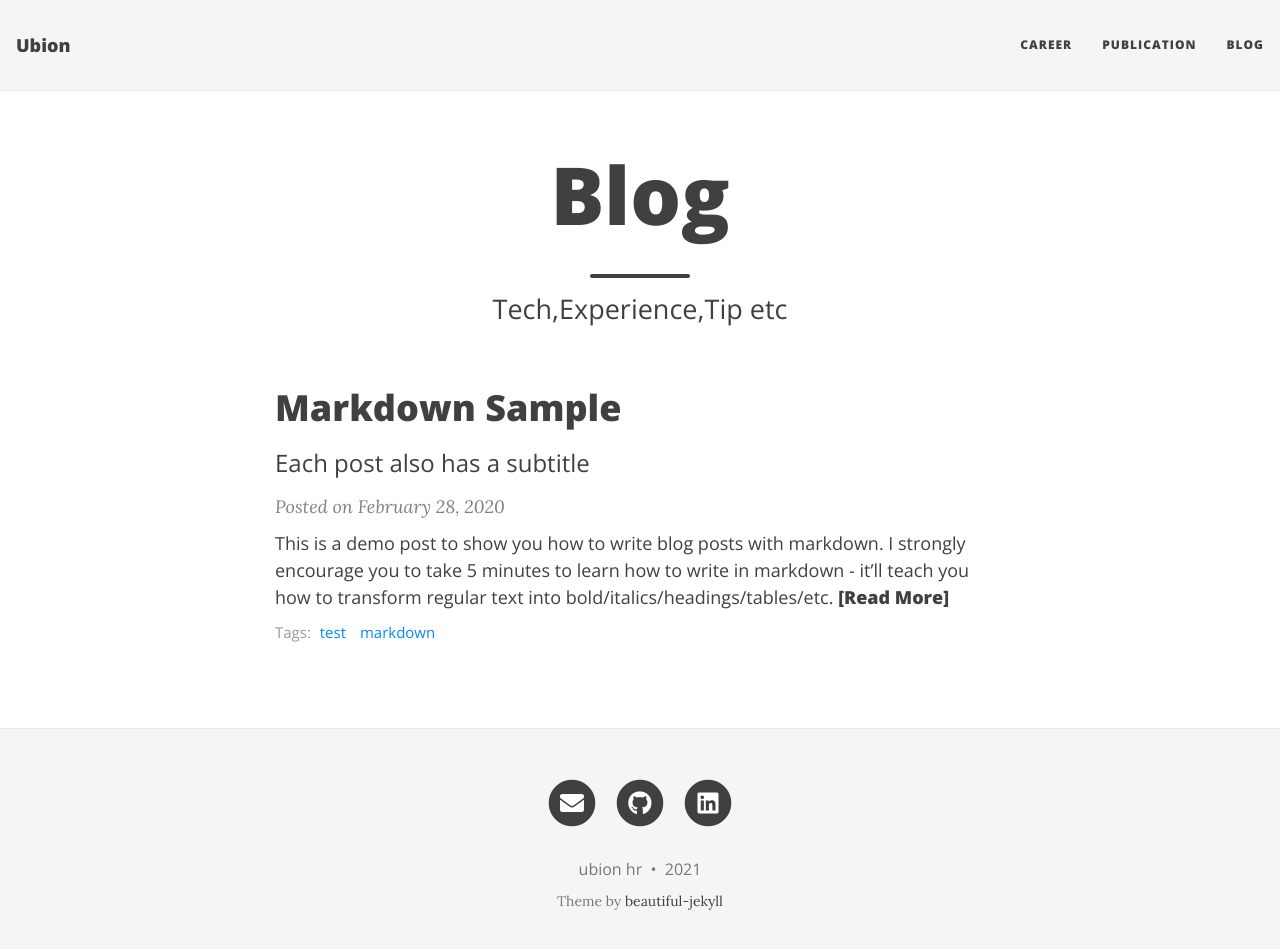
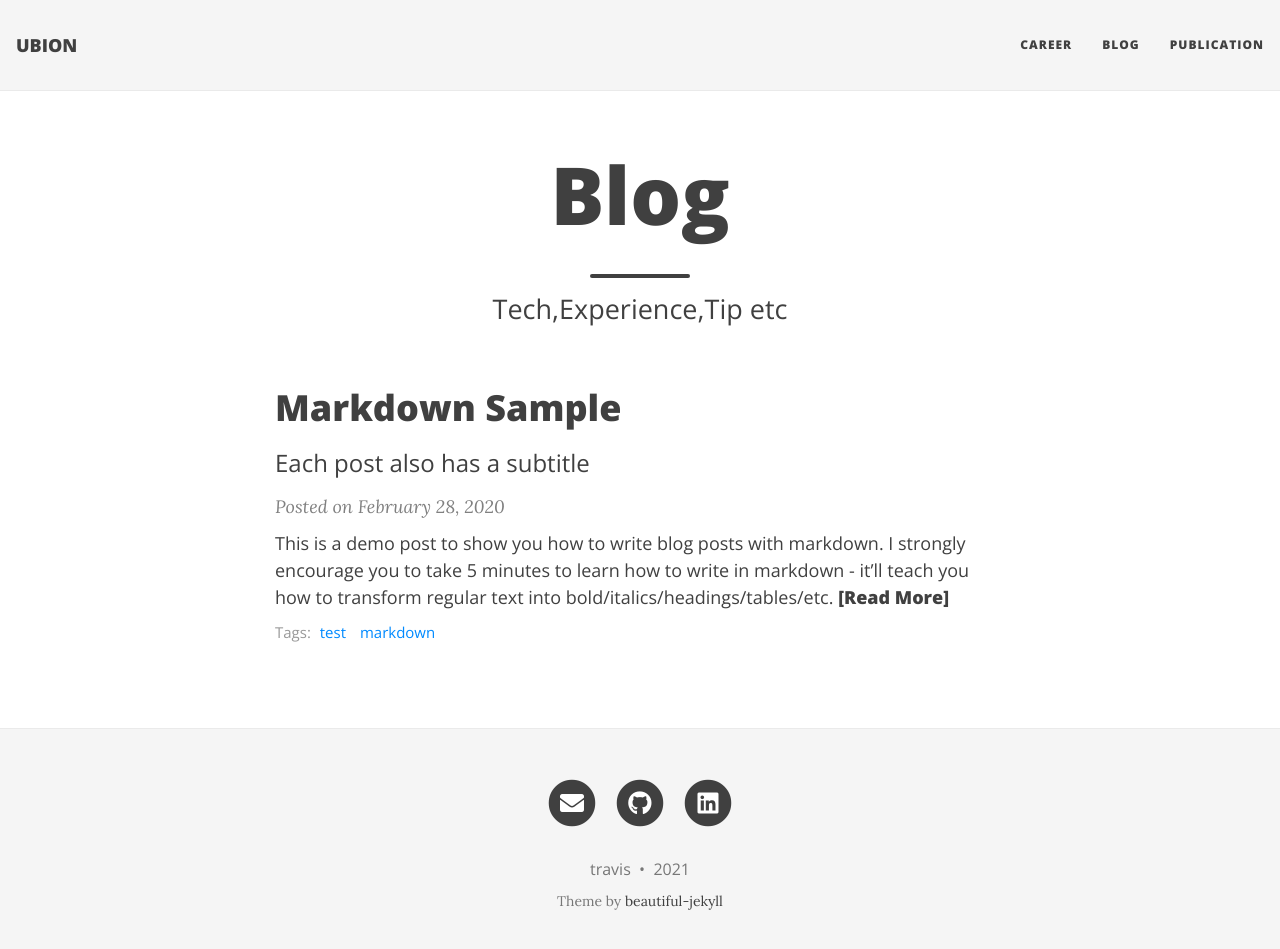
Before and after one commit to techubion/techubion.github.io-backup, a Jekyll site: the page built from blog/index.html, in a window 1280 px wide and 962 px high. Shown: the top 949 px of the window. Built offline with Jekyll 4.4.1, drawn with Linux system fonts in a browser that asks for light colours; nearby versions of some CDN libraries.

Commit message:
Update _config.yml

```diff
--- a/_config.yml
+++ b/_config.yml
@@ -1,21 +1,21 @@
 # --- Basic options --- #
 
 # [수정필요] 웹페이지 이름
-title: Ubion
+title: UBION
 
 # [수정필요] 간단한 사이트 설명
-description: about ubion careers and tech
+description: ubion careers and tech
 
 # [수정필요] 웹페이지 아래에 나오는 웹사이트 저자 이름
-author: ubion hr
+author: travis
 
 # [조건부수정] 네비게이션 바에 포함되는 항목 (명칭 수정, 추가, 삭제 가능)
 # 예를 들어 ETRI 라는 항목을 네비게이션 바에 추가하고 싶은 경우, etri.md 파일 생성 후 ETRI: "etri" 라고 지정.
 # 커리어와 프로젝트 주석처리
 navbar-links:
   Career: "https://www.notion.so/12218c410da941b795b994745fec8b9f"
+  Blog: "blog"
   Publication: "publication"
-  Blog: "blog"
 #  Project: "project"
 # GitHub: "https://github.com/techubion"
 
```
